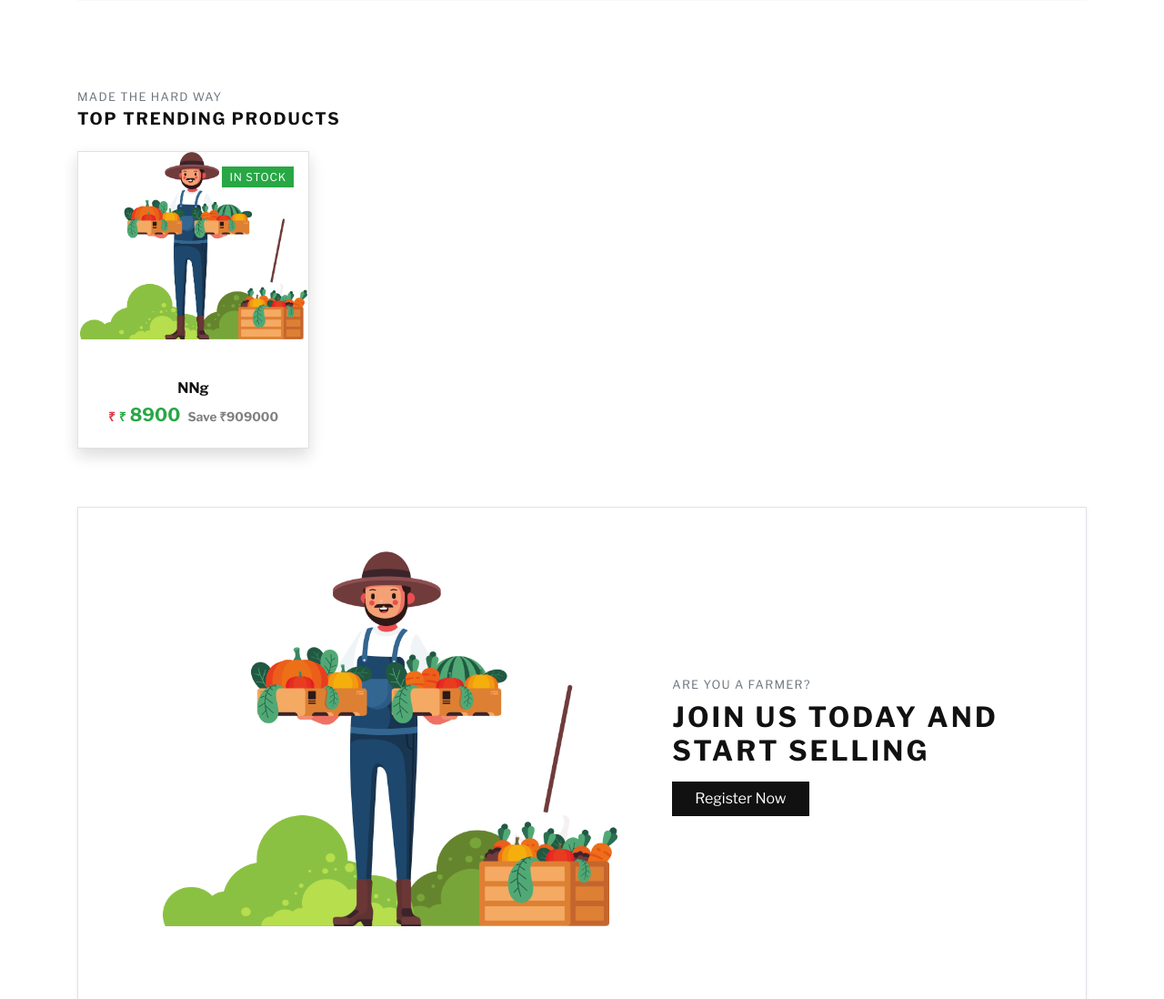
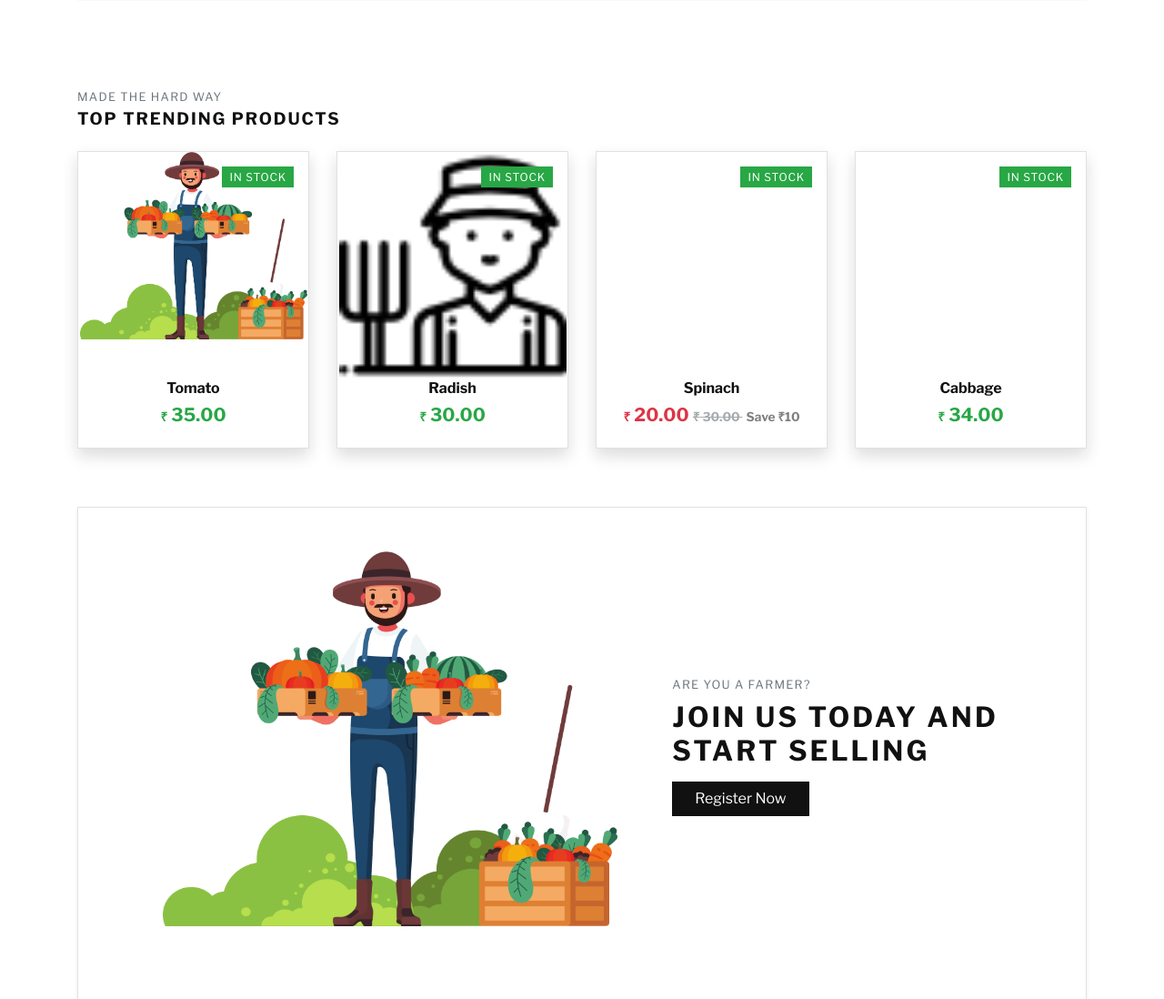
Before and after one commit to Nishantgharat/Your-Farm, a Django app: page / in a window 1280 px wide. Shown: the part 1492-2590 px from the top of the page at 91% size. Run offline with Django 3.2, Linux system fonts and the light colour scheme; a user stored in the database is signed in; data comes from the database, SQL or seed files in the repository; some libraries are stand-ins or nearby versions; some web fonts are replaced.

Commit message:
Update index.html

```diff
--- a/store/templates/store/index.html
+++ b/store/templates/store/index.html
@@ -108,30 +108,32 @@
 
 
 
-
+          {% for product in products %}
           <!-- PRODUCT-->
           <div class="col-xl-3 col-lg-4 col-sm-6">
             <div class="product text-center card shadow mb-3">
               <div class=" position-relative">
-                <div class="badge text-white badge-success">In Stock</div><a class="d-block shop_img_wrapper " >
+                <div class="badge text-white badge-success">In Stock</div><a class="d-block shop_img_wrapper " href="{% url 'detail' product.id %}">
 
 
-
+                {% if product.name == "Tomato" %}
                 <img class="shop_img" src="{% static 'img/farmer_hero.png'%}" alt="..."></a>
-
-
+                {% endif %}
+                {% if product.name == "Radish" %}
+                <img class="shop_img" src="{% static 'img/farmer.png' %}" alt="..."></a>
+                {% endif %}
 
                 <div class="product-overlay">
                   <ul class="mb-0 list-inline">
                     <li class="list-inline-item m-0 p-0"><a class="btn btn-sm btn-outline-dark" href="#"><i class="far fa-heart"></i></a></li>
-                    <li class="list-inline-item m-0 p-0"><button  data-action="add" class="btn btn-sm btn-dark update-cart">Add to cart</button></li>
-                    <li class="list-inline-item mr-0"><button class="btn btn-sm btn-outline-dark"  id="modalEnabler"  data-toggle="modal" data-target="#productView"><i class="fas fa-expand"></i></button></li>
+                    <li class="list-inline-item m-0 p-0"><button data-product={{product.id}} data-action="add" class="btn btn-sm btn-dark update-cart">Add to cart</button></li>
+                    <li class="list-inline-item mr-0"><button class="btn btn-sm btn-outline-dark" data-product={{product.id}} id="modalEnabler"  data-toggle="modal" data-target="#productView"><i class="fas fa-expand"></i></button></li>
                   </ul>
                 </div>
               </div>
-              <h6> <a class="reset-anchor" >NNg</a></h6>
+              <h6> <a class="reset-anchor" href="{% url 'detail' product.id %}">{{ product.name }}</a></h6>
                <h5 class="text-success mb-4 text-lg">
-                  {% if not request.user.is_farmer  %}
+                  {% if not request.user.is_farmer and product.sale_price %}
                     <span class="text-small text-danger">₹</span>
                     <span class="text-danger">{{ product.sale_price }}</span>
                   {% endif %}
@@ -142,21 +144,20 @@
                   {% endif %} ">
                     <span class="text-small">₹</span>
                     {% if request.user.is_farmer %}
-                    3566
+                    {{ product.buy_price }}
                     {% else %}
-                    8900
+                    {{ product.sell_price }}
                     {% endif %}
                   </span>
-                  {% if not request.user.is_farmer  %}
+                  {% if not request.user.is_farmer and product.sale_price %}
                     <span class="text-small text-black-50 ml-1 ">
-                      Save ₹909000
+                      Save ₹{{product.discount|floatformat:"0"}}
                     </span>
                   {% endif %}
                 </h5>
             </div>
           </div>
-
-
+          {% endfor %}
 
 
 
```
